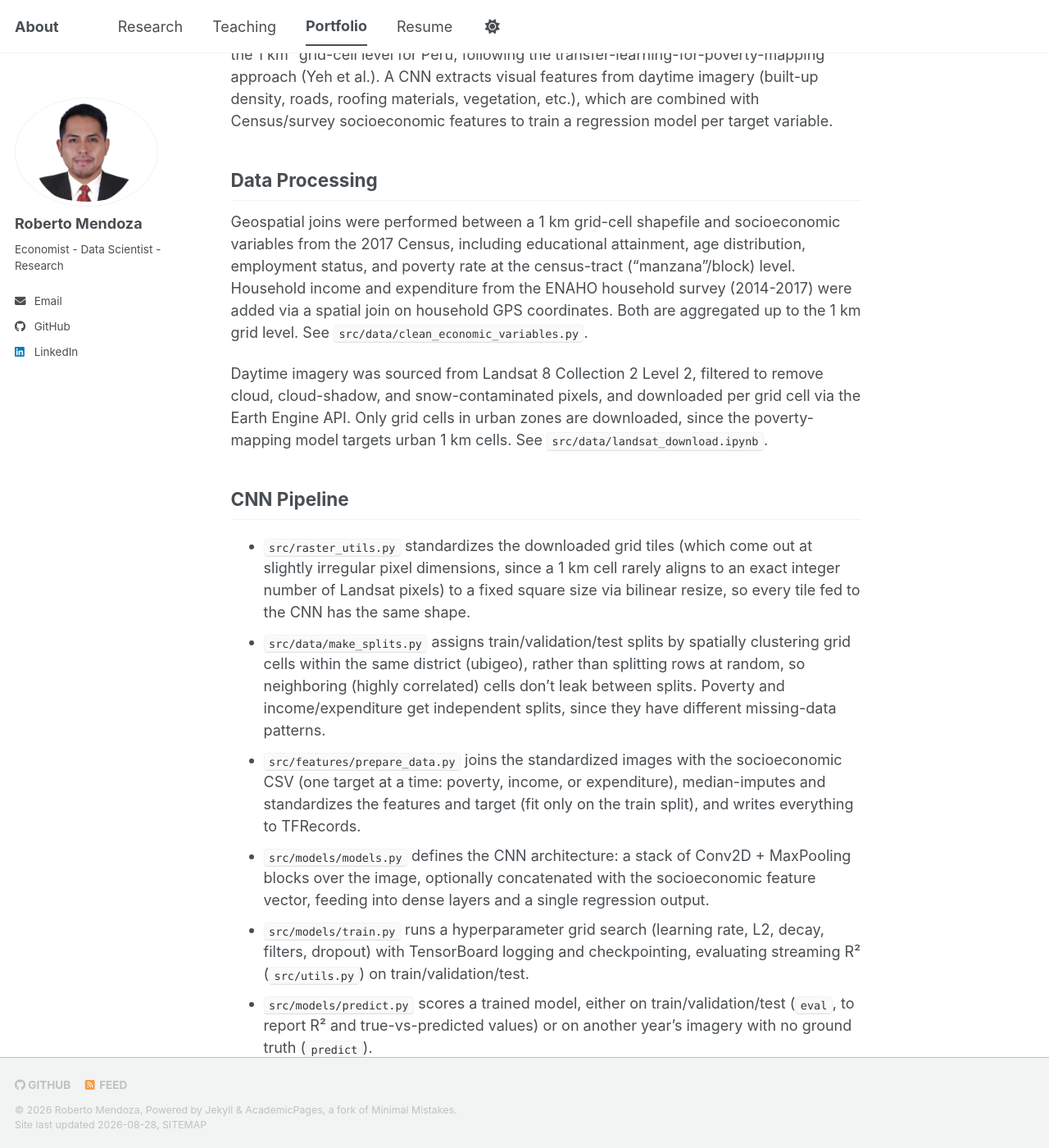
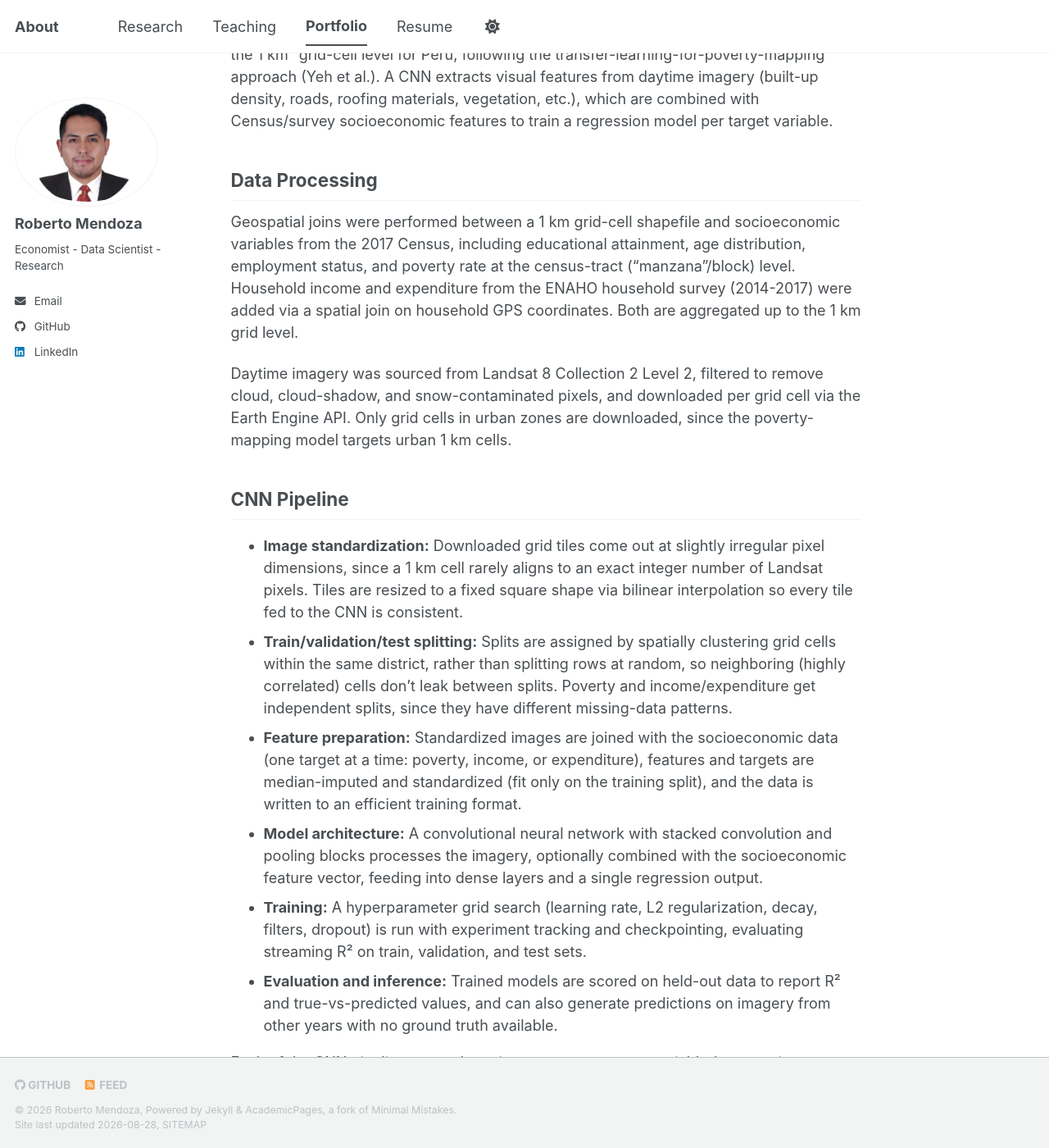
Before and after one commit to Robertopucp/RobertoMendoza.github.io, a Jekyll site: the page built from _portfolio/project-2.md, in a window 1280 px wide and 1400 px high, scrolled down 322 px. Shown: the whole window at 82% size. Built offline with Jekyll 4.4.1, drawn with Linux system fonts in a browser that asks for light colours; a script bundle is joined from its source files by our own code; library files that are not in the unit come from our copies.

Commit message:
update plus

```diff
--- a/_portfolio/project-2.md
+++ b/_portfolio/project-2.md
@@ -13,18 +13,18 @@ This project uses daytime satellite imagery from Google Earth Engine (Landsat 8)
 
 ## Data Processing
 
-Geospatial joins were performed between a 1 km grid-cell shapefile and socioeconomic variables from the 2017 Census, including educational attainment, age distribution, employment status, and poverty rate at the census-tract ("manzana"/block) level. Household income and expenditure from the ENAHO household survey (2014-2017) were added via a spatial join on household GPS coordinates. Both are aggregated up to the 1 km grid level. See `src/data/clean_economic_variables.py`.
+Geospatial joins were performed between a 1 km grid-cell shapefile and socioeconomic variables from the 2017 Census, including educational attainment, age distribution, employment status, and poverty rate at the census-tract ("manzana"/block) level. Household income and expenditure from the ENAHO household survey (2014-2017) were added via a spatial join on household GPS coordinates. Both are aggregated up to the 1 km grid level.
 
-Daytime imagery was sourced from Landsat 8 Collection 2 Level 2, filtered to remove cloud, cloud-shadow, and snow-contaminated pixels, and downloaded per grid cell via the Earth Engine API. Only grid cells in urban zones are downloaded, since the poverty-mapping model targets urban 1 km cells. See `src/data/landsat_download.ipynb`.
+Daytime imagery was sourced from Landsat 8 Collection 2 Level 2, filtered to remove cloud, cloud-shadow, and snow-contaminated pixels, and downloaded per grid cell via the Earth Engine API. Only grid cells in urban zones are downloaded, since the poverty-mapping model targets urban 1 km cells.
 
 ## CNN Pipeline
 
-- `src/raster_utils.py` standardizes the downloaded grid tiles (which come out at slightly irregular pixel dimensions, since a 1 km cell rarely aligns to an exact integer number of Landsat pixels) to a fixed square size via bilinear resize, so every tile fed to the CNN has the same shape.
-- `src/data/make_splits.py` assigns train/validation/test splits by spatially clustering grid cells within the same district (ubigeo), rather than splitting rows at random, so neighboring (highly correlated) cells don't leak between splits. Poverty and income/expenditure get independent splits, since they have different missing-data patterns.
-- `src/features/prepare_data.py` joins the standardized images with the socioeconomic CSV (one target at a time: poverty, income, or expenditure), median-imputes and standardizes the features and target (fit only on the train split), and writes everything to TFRecords.
-- `src/models/models.py` defines the CNN architecture: a stack of Conv2D + MaxPooling blocks over the image, optionally concatenated with the socioeconomic feature vector, feeding into dense layers and a single regression output.
-- `src/models/train.py` runs a hyperparameter grid search (learning rate, L2, decay, filters, dropout) with TensorBoard logging and checkpointing, evaluating streaming R² (`src/utils.py`) on train/validation/test.
-- `src/models/predict.py` scores a trained model, either on train/validation/test (`eval`, to report R² and true-vs-predicted values) or on another year's imagery with no ground truth (`predict`).
+- **Image standardization:** Downloaded grid tiles come out at slightly irregular pixel dimensions, since a 1 km cell rarely aligns to an exact integer number of Landsat pixels. Tiles are resized to a fixed square shape via bilinear interpolation so every tile fed to the CNN is consistent.
+- **Train/validation/test splitting:** Splits are assigned by spatially clustering grid cells within the same district, rather than splitting rows at random, so neighboring (highly correlated) cells don't leak between splits. Poverty and income/expenditure get independent splits, since they have different missing-data patterns.
+- **Feature preparation:** Standardized images are joined with the socioeconomic data (one target at a time: poverty, income, or expenditure), features and targets are median-imputed and standardized (fit only on the training split), and the data is written to an efficient training format.
+- **Model architecture:** A convolutional neural network with stacked convolution and pooling blocks processes the imagery, optionally combined with the socioeconomic feature vector, feeding into dense layers and a single regression output.
+- **Training:** A hyperparameter grid search (learning rate, L2 regularization, decay, filters, dropout) is run with experiment tracking and checkpointing, evaluating streaming R² on train, validation, and test sets.
+- **Evaluation and inference:** Trained models are scored on held-out data to report R² and true-vs-predicted values, and can also generate predictions on imagery from other years with no ground truth available.
 
 Each of the CNN pipeline steps above is run once per target variable (poverty, income, expenditure) -- a separate model is trained per variable, following the paper's design.
 
```
Also changed, not shown: _pages/cv.md (+1 -1 lines), _portfolio/project-1.md (+4 -0 lines).
